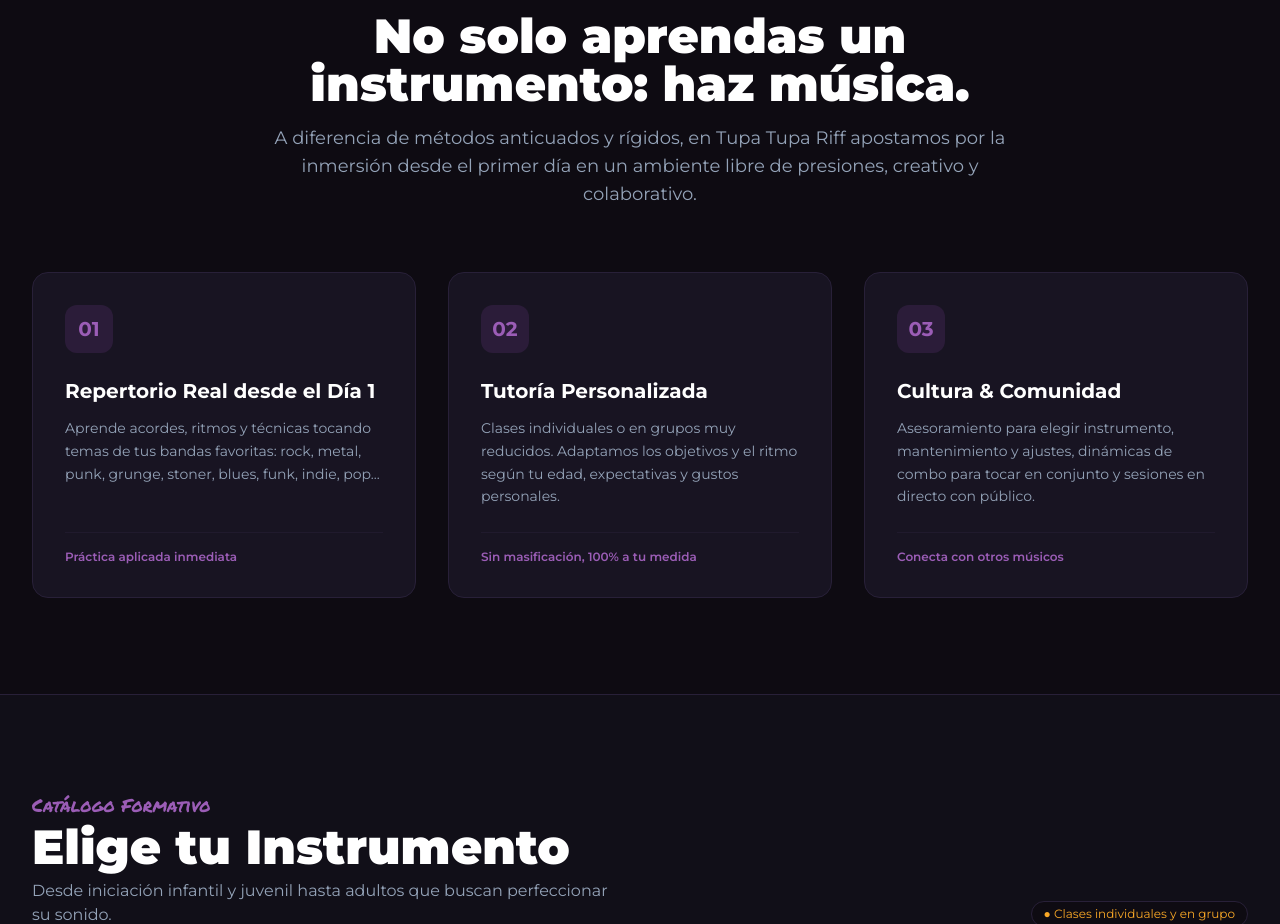
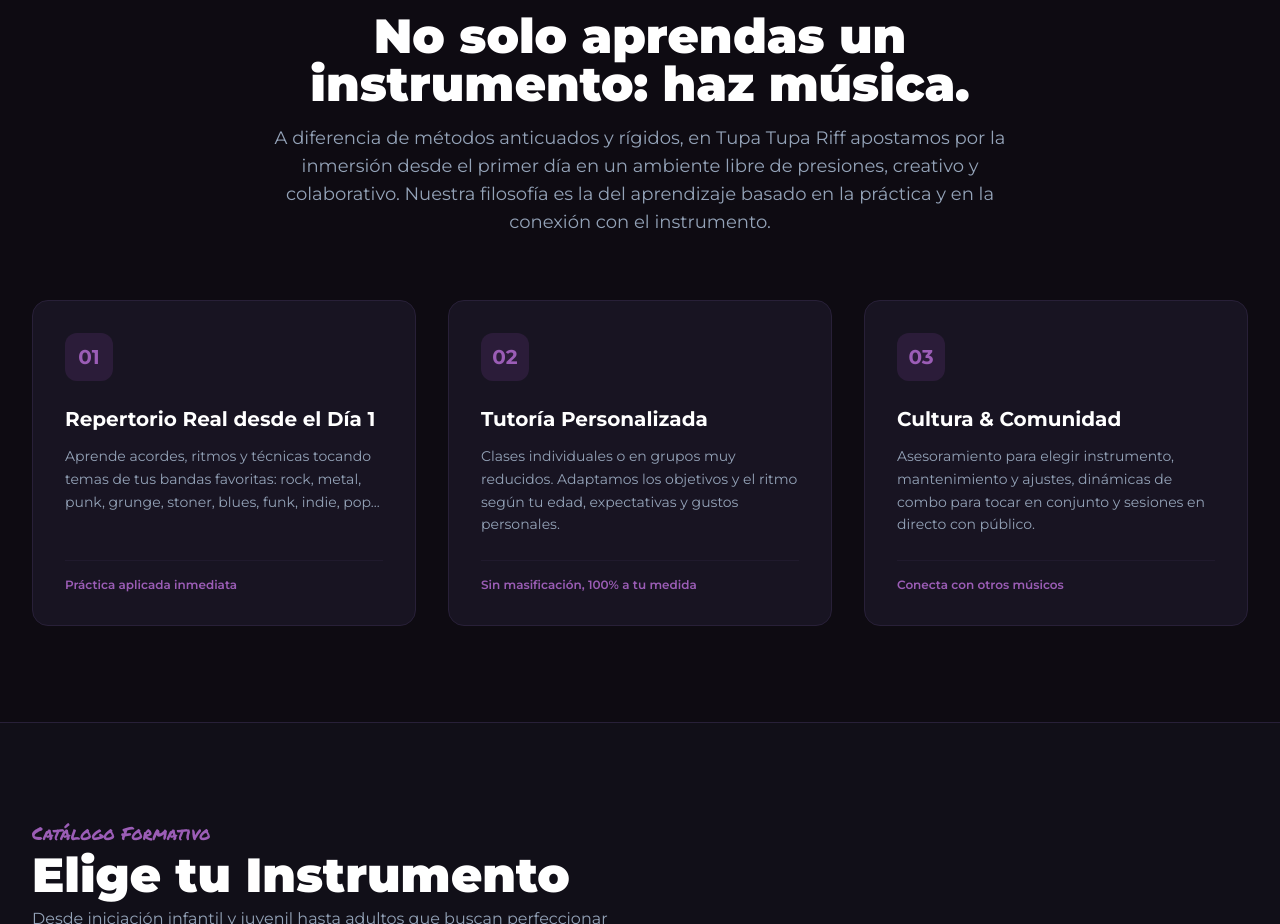
Before and after one commit to TupaTupaRiff/tupatupariff.com, a React (Vite) app: page / in a window 1280 px wide. Shown: the part 1372-2296 px from the top of the page. Built offline with nearby package versions, Linux system fonts and the light colour scheme.

Commit message:
Enhance teaching philosophy description
Expanded on the teaching philosophy to emphasize practical learning and connection with the instrument.

```diff
--- a/src/components/Filosofia.tsx
+++ b/src/components/Filosofia.tsx
@@ -30,7 +30,7 @@ export default function Filosofia() {
           </h2>
           <p className="text-slate-400 mt-4 text-base sm:text-lg">
             A diferencia de métodos anticuados y rígidos, en Tupa Tupa Riff apostamos por la inmersión desde el primer
-            día en un ambiente libre de presiones, creativo y colaborativo.
+            día en un ambiente libre de presiones, creativo y colaborativo. Nuestra filosofía es la del aprendizaje basado en la práctica y en la conexión con el instrumento.
           </p>
         </div>
 
```
